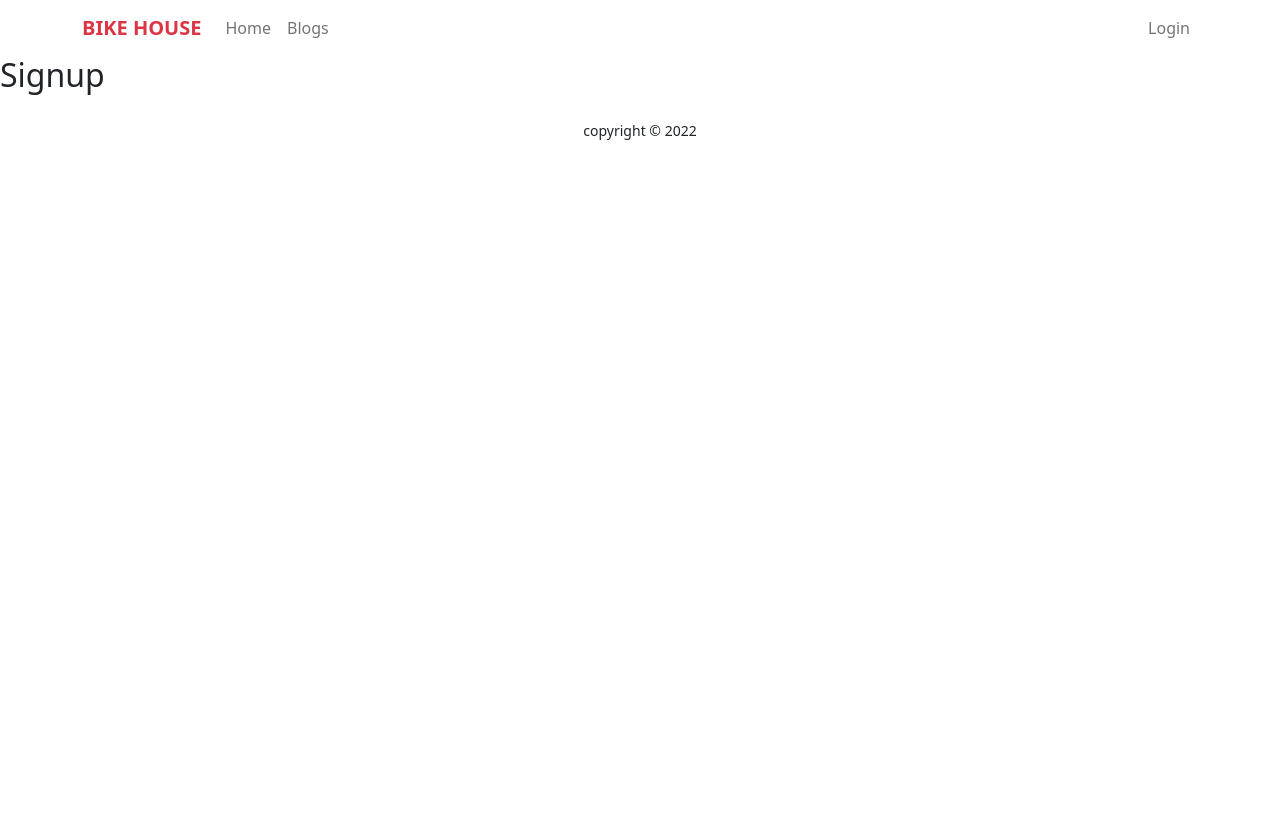
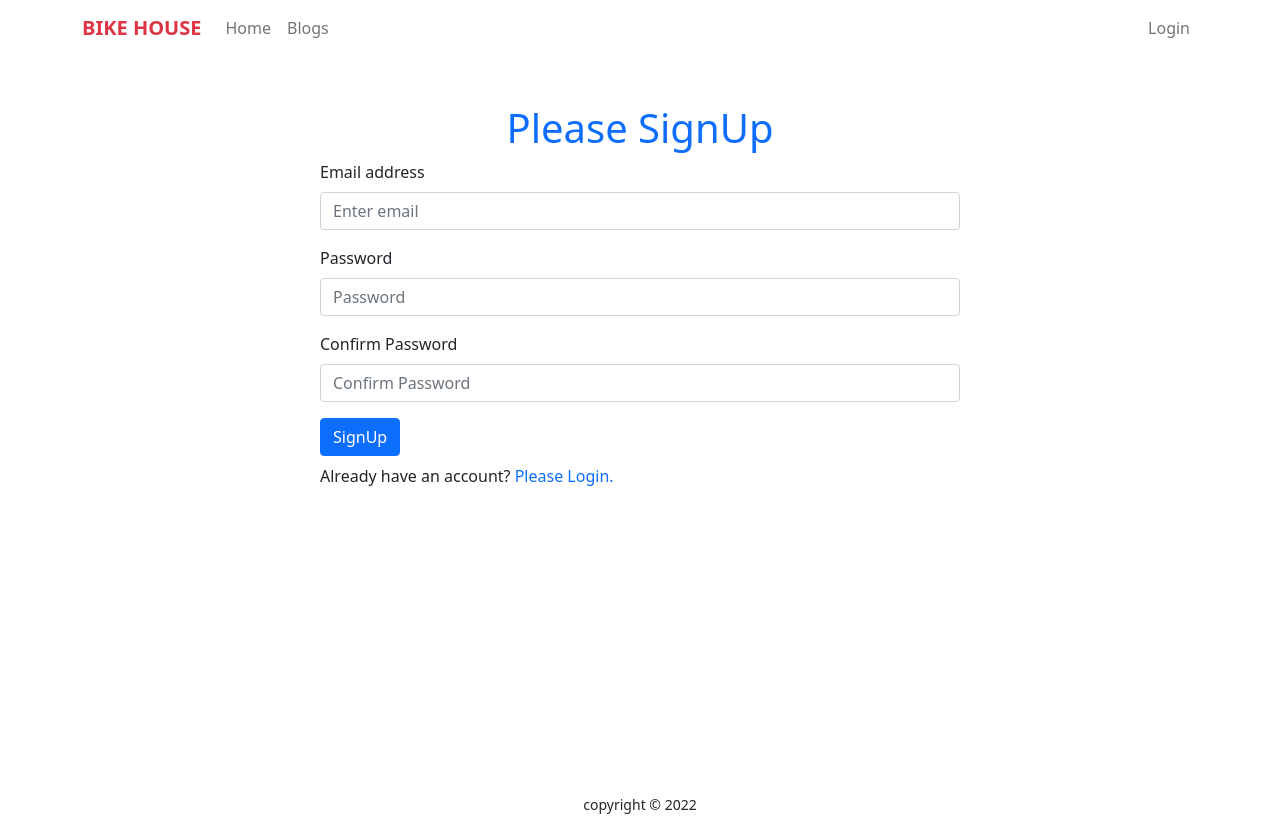
Before and after one commit to rayhan1650/bike-house-client, a React (Create React App) app: page /signup in a window 1280 px wide. Before the commit the page ends 800 px from the top, so only its background shows below. Built offline with nearby package versions, Linux system fonts and the light colour scheme.

Commit message:
signup page design done

```diff
--- a/src/Pages/Login/SignUp/SignUp.js
+++ b/src/Pages/Login/SignUp/SignUp.js
@@ -1,9 +1,68 @@
-import React from "react";
+import React, { useRef } from "react";
+import { Button, Form } from "react-bootstrap";
+import { Link } from "react-router-dom";
 
 const SignUp = () => {
+  const emailRef = useRef("");
+  const passwordRef = useRef("");
+  const confirmPasswordRef = useRef("");
+
+  const handleSignUp = (event) => {
+    event.preventDefault();
+    const email = emailRef.current.value;
+    const password = passwordRef.current.value;
+    const confirmPassword = confirmPasswordRef.current.value;
+
+    // confirmPassword varification
+    // if (password !== confirmPassword) {
+    //   setPasswordError("Password didn't match");
+    //   return;
+    // } else {
+    //   setPasswordError("");
+    //   createUserWithEmailAndPassword(email, password);
+    // }
+  };
   return (
-    <div>
-      <h2>Signup</h2>
+    <div className="my-login mx-auto">
+      <h1 className="text-center mt-5 text-primary">Please SignUp</h1>
+      <Form onSubmit={handleSignUp}>
+        <Form.Group className="mb-3" controlId="formBasicEmail">
+          <Form.Label>Email address</Form.Label>
+          <Form.Control
+            ref={emailRef}
+            type="email"
+            placeholder="Enter email"
+            required
+          />
+        </Form.Group>
+
+        <Form.Group className="mb-3" controlId="formBasicPassword">
+          <Form.Label>Password</Form.Label>
+          <Form.Control
+            ref={passwordRef}
+            type="password"
+            placeholder="Password"
+            required
+          />
+        </Form.Group>
+        <Form.Group className="mb-3" controlId="formBasicConfirmPassword">
+          <Form.Label>Confirm Password</Form.Label>
+          <Form.Control
+            ref={confirmPasswordRef}
+            type="password"
+            placeholder="Confirm Password"
+            required
+          />
+          {/* <p className="text-danger">{passwordError}</p> */}
+        </Form.Group>
+
+        <Button variant="primary" type="submit">
+          SignUp
+        </Button>
+      </Form>
+      <p className="mt-2 my-link">
+        Already have an account? <Link to="/login">Please Login.</Link>{" "}
+      </p>
     </div>
   );
 };
```
